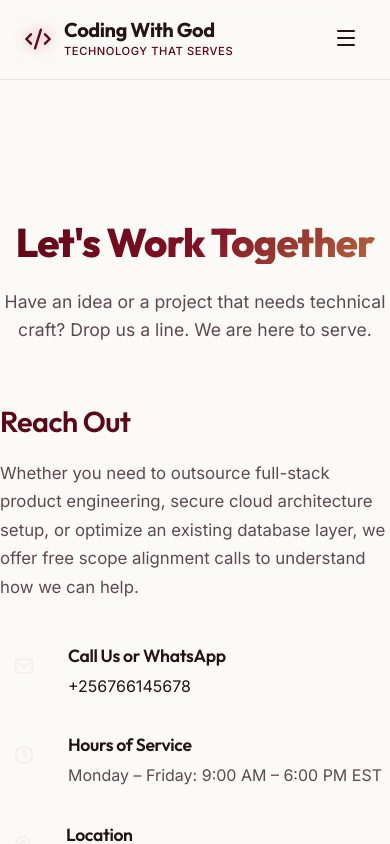
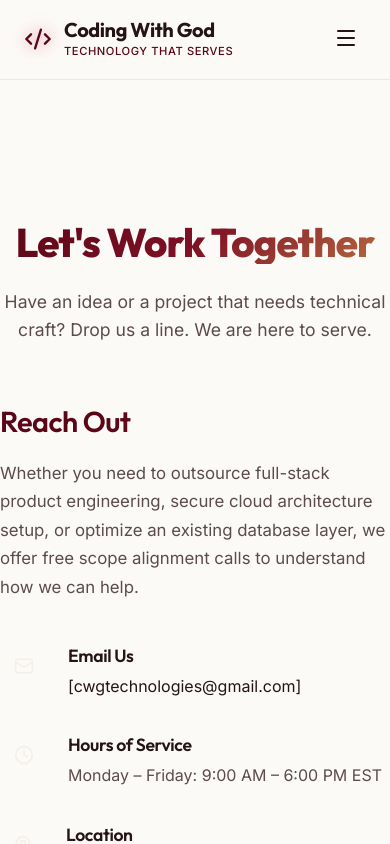
Before and after one commit to DesireNamanya/Coding-With-God, a React (Vite) app: page /contact in a window 390 px wide. Shown: the top 844 px of the page. Built offline with nearby package versions, Linux system fonts and the light colour scheme.

Commit message:
feat: update contact section to display email address instead of phone number

```diff
--- a/src/pages/Contact.tsx
+++ b/src/pages/Contact.tsx
@@ -198,10 +198,10 @@ export const Contact: React.FC = () => {
                   <Mail size={20} />
                 </div>
                 <div className="contact-info-text">
-                  <h4>Call Us or WhatsApp</h4>
+                  <h4>Email Us</h4>
                   <p>
-                    <a href="tel:+256766145678" style={{ color: 'var(--text-primary)' }}>
-                      +256766145678
+                    <a href="mailto:[EMAIL_ADDRESS]" style={{ color: 'var(--text-primary)' }}>
+                      [cwgtechnologies@gmail.com]
                     </a>
                   </p>
                 </div>
```
